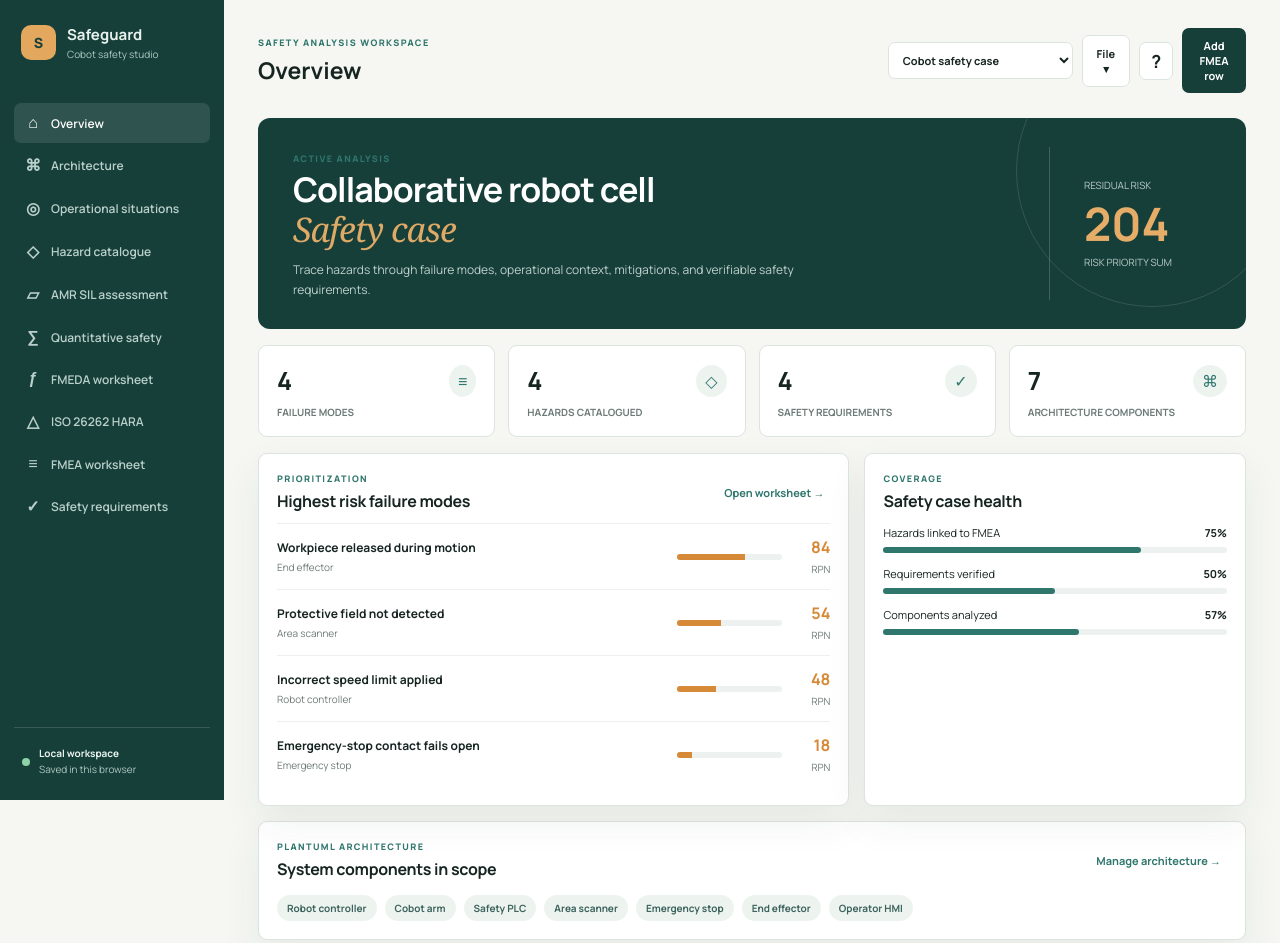
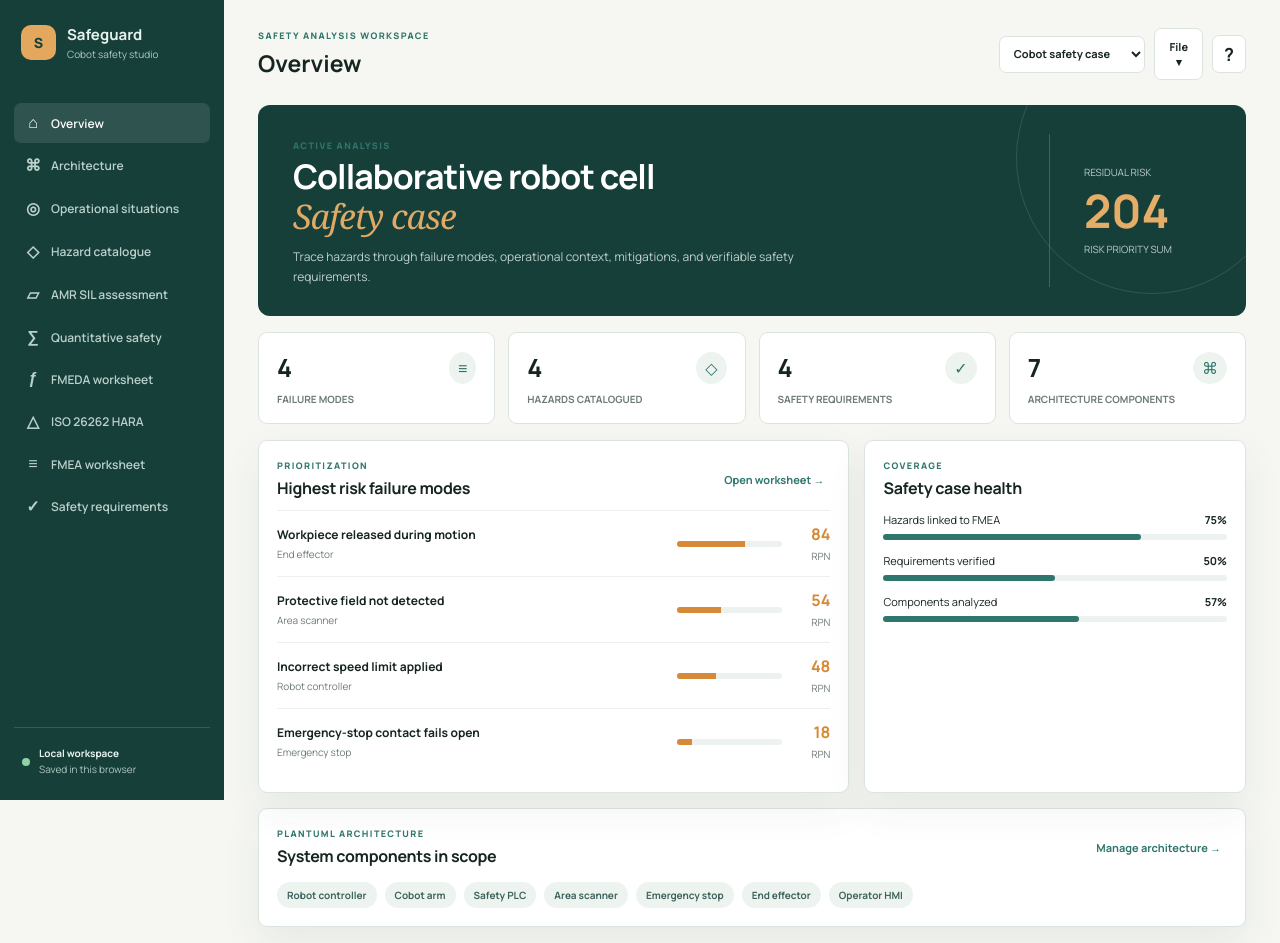
Before and after one commit to ahmedwaqar/safety-app, a plain HTML site: page index.html in a window 1280 px wide. Drawn offline with Linux system fonts and the light colour scheme.

Commit message:
Show FMEA action only on worksheet

```diff
--- a/app.js
+++ b/app.js
@@ -330,6 +330,7 @@ function showView(name) {
   $$(".nav-item").forEach(item => item.classList.toggle("active", item.dataset.view === name));
   $(`#${name}-view`).classList.add("active");
   $("#page-title").textContent = ({ fmea: "FMEA worksheet", fmeda: "FMEDA worksheet", hara: "ISO 26262 HARA", sil: "AMR SIL assessment", quantitative: "Quantitative safety", hazards: "Hazard catalogue", situations: "Operational situations", requirements: "Safety requirements", architecture: "Architecture" })[name] || "Overview";
+  $("#add-fmea-row-btn").hidden = name !== "fmea";
 }
 
 function renderMetrics() {
--- a/index.html
+++ b/index.html
@@ -52,7 +52,7 @@
           </div>
           <input type="file" id="workspace-file-input" accept=".json,application/json" hidden />
           <button class="icon-btn" id="help-btn" title="Input guidance">?</button>
-          <button class="button primary" data-open-row>Add FMEA row</button>
+          <button class="button primary" id="add-fmea-row-btn" data-open-row hidden>Add FMEA row</button>
         </div>
       </header>
 
```
Also changed, not shown: tests/browser-smoke.js (+1 -0 lines).
